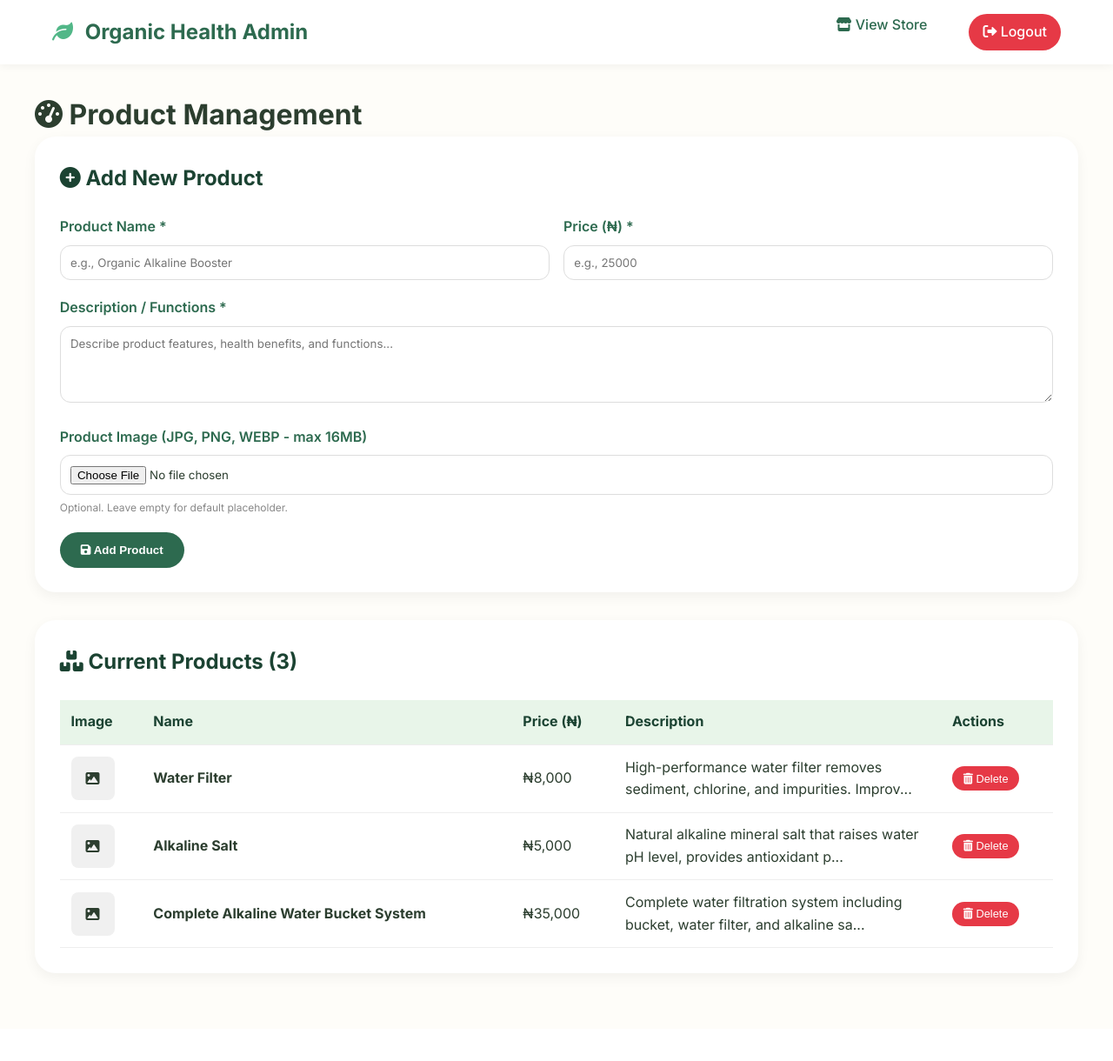
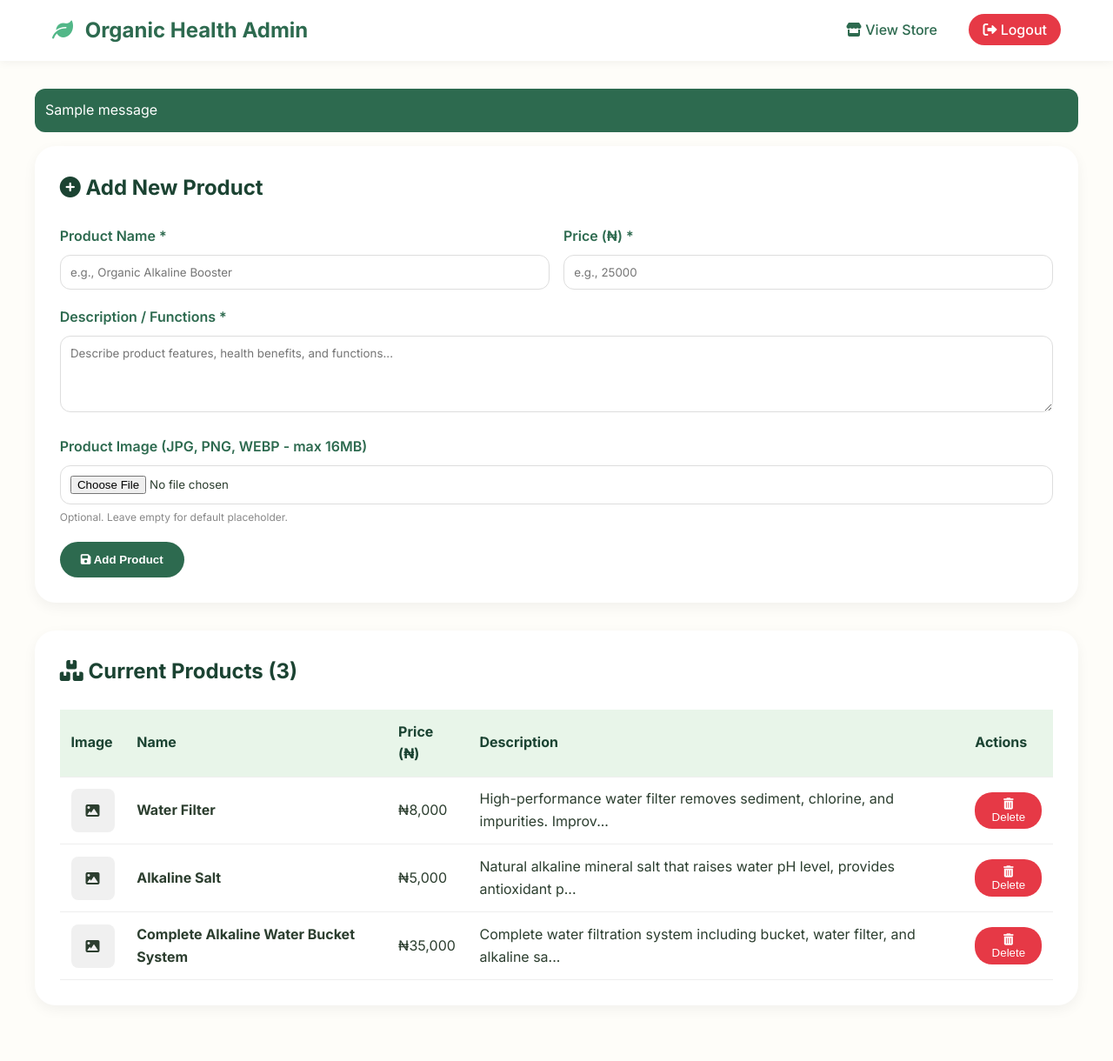
Before and after one commit to Flexia-website/organichealth, a Flask app: page /admin in a window 1280 px wide. Shown: the whole page at 87% size. Before the commit the page ends 1123 px from the top, so only its background shows below. Run offline with Flask 3, Linux system fonts and the light colour scheme; the visitor is signed in with stand-in values (Sample User, id 1); data comes from the database, SQL or seed files in the repository; one stand-in notice (Sample message) is shown.

Commit message:
Refactor admin.html for improved layout and styling
Updated the admin dashboard HTML structure and styles.

```diff
--- a/templates/admin.html
+++ b/templates/admin.html
@@ -1,21 +1,121 @@
-<!-- templates/admin.html -->
 <!DOCTYPE html>
 <html lang="en">
 <head>
     <meta charset="UTF-8">
     <meta name="viewport" content="width=device-width, initial-scale=1.0">
     <title>Admin Dashboard | Organic Health</title>
-    <link rel="stylesheet" href="{{ url_for('static', filename='css/style.css') }}">
     <link href="https://fonts.googleapis.com/css2?family=Inter:wght@400;500;600;700&display=swap" rel="stylesheet">
     <link rel="stylesheet" href="https://cdnjs.cloudflare.com/ajax/libs/font-awesome/6.0.0-beta3/css/all.min.css">
+    <style>
+        * { margin: 0; padding: 0; box-sizing: border-box; }
+        body {
+            font-family: 'Inter', sans-serif;
+            background-color: #fefdf9;
+            color: #2c3e2f;
+            line-height: 1.6;
+        }
+        .container { max-width: 1200px; margin: 0 auto; padding: 0 20px; }
+        .admin-header {
+            background: #ffffff;
+            box-shadow: 0 2px 10px rgba(0,0,0,0.05);
+            padding: 1rem 0;
+        }
+        .header-container {
+            display: flex;
+            justify-content: space-between;
+            align-items: center;
+        }
+        .logo { font-size: 1.5rem; font-weight: 700; color: #2d6a4f; }
+        .logo i { color: #52b788; margin-right: 8px; }
+        .nav-link {
+            text-decoration: none;
+            color: #2d6a4f;
+            font-weight: 500;
+            margin-left: 2rem;
+        }
+        .admin-logout {
+            background: #e63946;
+            color: white !important;
+            padding: 0.5rem 1rem;
+            border-radius: 30px;
+        }
+        .admin-container { padding: 2rem 0; }
+        .admin-card {
+            background: white;
+            border-radius: 24px;
+            padding: 1.8rem;
+            margin-bottom: 2rem;
+            box-shadow: 0 5px 15px rgba(0,0,0,0.05);
+        }
+        .admin-card h2 { color: #1b4332; margin-bottom: 1.5rem; font-size: 1.5rem; }
+        .admin-form .form-row {
+            display: grid;
+            grid-template-columns: 1fr 1fr;
+            gap: 1rem;
+        }
+        .form-group { margin-bottom: 1.2rem; }
+        .form-group label {
+            display: block;
+            font-weight: 600;
+            margin-bottom: 0.5rem;
+            color: #2d6a4f;
+        }
+        .form-group input, .form-group textarea {
+            width: 100%;
+            padding: 0.7rem;
+            border: 1px solid #ddd;
+            border-radius: 12px;
+            font-family: inherit;
+        }
+        .form-hint { font-size: 0.75rem; color: #888; margin-top: 0.3rem; display: block; }
+        .btn-submit {
+            background: #2d6a4f;
+            color: white;
+            border: none;
+            padding: 0.8rem 1.5rem;
+            border-radius: 40px;
+            font-weight: 600;
+            cursor: pointer;
+        }
+        .btn-submit:hover { background: #1b4332; }
+        .admin-products-table { overflow-x: auto; }
+        table { width: 100%; border-collapse: collapse; }
+        th, td { padding: 0.8rem; text-align: left; border-bottom: 1px solid #eee; }
+        th { background: #e8f5e9; color: #1b4332; }
+        .table-image img, .mini-placeholder {
+            width: 50px;
+            height: 50px;
+            object-fit: cover;
+            border-radius: 8px;
+            background: #f0f0f0;
+            display: flex;
+            align-items: center;
+            justify-content: center;
+        }
+        .btn-delete {
+            background: #e63946;
+            color: white;
+            border: none;
+            padding: 0.4rem 0.8rem;
+            border-radius: 20px;
+            cursor: pointer;
+        }
+        .flash-message {
+            background: #2d6a4f;
+            color: white;
+            padding: 0.75rem;
+            border-radius: 12px;
+            margin-bottom: 1rem;
+        }
+        @media (max-width: 768px) {
+            .admin-form .form-row { grid-template-columns: 1fr; }
+        }
+    </style>
 </head>
 <body>
     <header class="admin-header">
         <div class="container header-container">
-            <div class="logo">
-                <i class="fas fa-leaf"></i>
-                <span>Organic Health Admin</span>
-            </div>
+            <div class="logo"><i class="fas fa-leaf"></i> Organic Health Admin</div>
             <nav class="nav">
                 <a href="{{ url_for('index') }}" class="nav-link"><i class="fas fa-store"></i> View Store</a>
                 <a href="{{ url_for('admin_logout') }}" class="nav-link admin-logout"><i class="fas fa-sign-out-alt"></i> Logout</a>
@@ -24,10 +124,13 @@
     </header>
 
     <div class="container admin-container">
-        <h1><i class="fas fa-tachometer-alt"></i> Product Management</h1>
+        {% with messages = get_flashed_messages(with_categories=true) %}
+            {% for category, message in messages %}
+                <div class="flash-message">{{ message }}</div>
+            {% endfor %}
+        {% endwith %}
 
-        <!-- Add Product Form -->
-        <div class="admin-card add-product-card">
+        <div class="admin-card">
             <h2><i class="fas fa-plus-circle"></i> Add New Product</h2>
             <form method="POST" action="{{ url_for('add_product') }}" enctype="multipart/form-data" class="admin-form">
                 <div class="form-row">
@@ -53,20 +156,13 @@
             </form>
         </div>
 
-        <!-- Existing Products List -->
-        <div class="admin-card products-list-card">
+        <div class="admin-card">
             <h2><i class="fas fa-boxes"></i> Current Products ({{ products|length }})</h2>
             {% if products %}
                 <div class="admin-products-table">
                     <table>
                         <thead>
-                            <tr>
-                                <th>Image</th>
-                                <th>Name</th>
-                                <th>Price (₦)</th>
-                                <th>Description</th>
-                                <th>Actions</th>
-                            </tr>
+                            <tr><th>Image</th><th>Name</th><th>Price (₦)</th><th>Description</th><th>Actions</th></tr>
                         </thead>
                         <tbody>
                             {% for product in products %}
@@ -80,9 +176,9 @@
                                 </td>
                                 <td><strong>{{ product.name }}</strong></td>
                                 <td>₦{{ "{:,}".format(product.price) }}</td>
-                                <td class="table-desc">{{ product.description[:80] }}{% if product.description|length > 80 %}...{% endif %}</td>
+                                <td>{{ product.description[:80] }}{% if product.description|length > 80 %}...{% endif %}</td>
                                 <td>
-                                    <form method="POST" action="{{ url_for('delete_product', product_id=product.id) }}" onsubmit="return confirm('Delete product \'{{ product.name }}\' permanently?');">
+                                    <form method="POST" action="{{ url_for('delete_product', product_id=product.id) }}" onsubmit="return confirm('Delete product permanently?');">
                                         <button type="submit" class="btn-delete"><i class="fas fa-trash-alt"></i> Delete</button>
                                     </form>
                                 </td>
@@ -92,19 +188,9 @@
                     </table>
                 </div>
             {% else %}
-                <p class="no-products">No products added yet. Use the form above to add your first product!</p>
+                <p>No products added yet.</p>
             {% endif %}
         </div>
     </div>
-
-    <script>
-        // Auto-hide flash messages after 4 seconds
-        setTimeout(() => {
-            document.querySelectorAll('.flash-message').forEach(msg => {
-                msg.style.opacity = '0';
-                setTimeout(() => msg.remove(), 300);
-            });
-        }, 4000);
-    </script>
 </body>
 </html>
```
